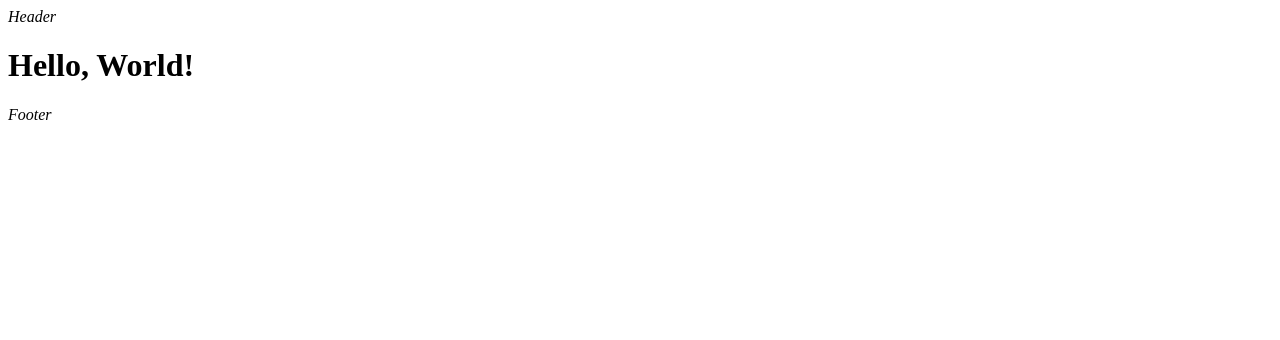
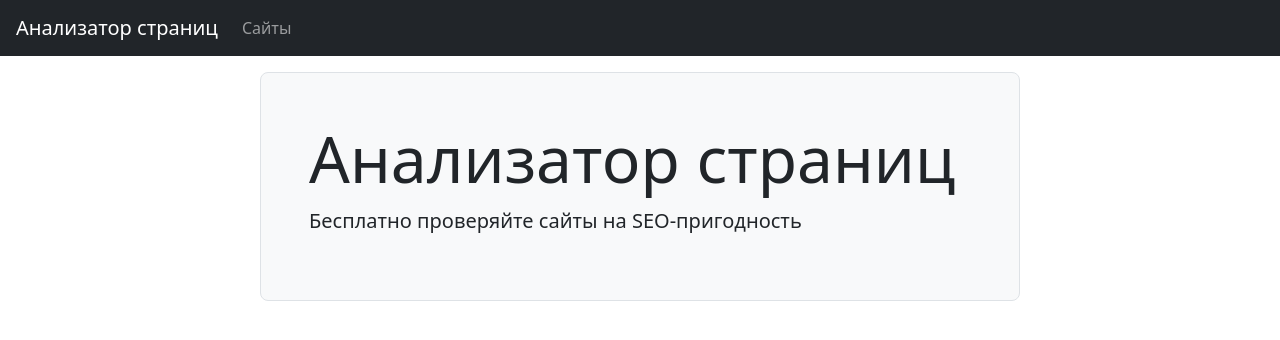
Before and after one commit to snegirevdv/python-project-83, a Flask app: page / in a window 1280 px wide. Shown: the top 340 px of the page. Run offline with Flask 3, Linux system fonts and the light colour scheme.

Commit message:
Update templates

```diff
--- a/page_analyzer/templates/index.html
+++ b/page_analyzer/templates/index.html
@@ -1,9 +1,18 @@
 {% extends "layouts/base.html" %}
 
 {% block title %}
-Main page
+<title>Main page</title>
 {% endblock %}
 
 {% block main %}
-    <h1>Hello, World!</h1>
+<main>
+  <div class="container mt-3">
+    <div class="row">
+      <div class="col col-md-10 col-lg-8 border rounded-3 bg-light p-5 mx-auto">
+        <h1 class="display-3">Анализатор страниц</h1>
+        <p class="lead">Бесплатно проверяйте сайты на SEO-пригодность</p>
+      </div>
+    </div>
+  </div>
+</main>
 {% endblock %}
--- a/page_analyzer/templates/layouts/base.html
+++ b/page_analyzer/templates/layouts/base.html
@@ -1,12 +1,23 @@
 <html lang="en">
 <head>
     <meta charset="UTF-8">
-    <meta name="viewport" content="width=device-width, initial-scale=1.0">
-    <title>{% block title %}Error: Block content not specified{% endblock %}</title>
+    <meta name="viewport" content="width=device-width, initial-scale=1.0, shrink-to-fit=no">
+    {% block title %}Error: Block content not specified{% endblock %}
+    <link
+      href="https://cdn.jsdelivr.net/npm/bootstrap@5.3.3/dist/css/bootstrap.min.css"
+      rel="stylesheet"
+      integrity="sha384-QWTKZyjpPEjISv5WaRU9OFeRpok6YctnYmDr5pNlyT2bRjXh0JMhjY6hW+ALEwIH"
+      crossorigin="anonymous"
+    >
 </head>
 <body>
-  <header>{% include "layouts/header.html" %}</header>
-  <main>{% block main %}Error: Block content not specified{% endblock %}</main>
-  <footer>{% include "layouts/footer.html" %}</footer>
+  {% include "layouts/header.html" %}
+  {% block main %}Error: Block content not specified{% endblock %}
+  {% include "layouts/footer.html" %}
+  <script
+    src="https://cdn.jsdelivr.net/npm/bootstrap@5.3.3/dist/js/bootstrap.bundle.min.js"
+    integrity="sha384-YvpcrYf0tY3lHB60NNkmXc5s9fDVZLESaAA55NDzOxhy9GkcIdslK1eN7N6jIeHz"
+    crossorigin="anonymous"
+  ></script>
 </body>
 </html>
--- a/page_analyzer/templates/layouts/footer.html
+++ b/page_analyzer/templates/layouts/footer.html
@@ -1 +1 @@
-<em>Footer</em>
+<footer></footer>
--- a/page_analyzer/templates/layouts/header.html
+++ b/page_analyzer/templates/layouts/header.html
@@ -1 +1,8 @@
-<em>Header</em>
+<header>
+  <nav class="navbar navbar-dark navbar-expand-md bg-dark px-3">
+    <a href="/" class="navbar-brand">Анализатор страниц</a>
+    <ul class="navbar-nav">
+      <li class="nav-item"><a href="/urls" class="nav-link">Сайты</a></li>
+    </ul>
+  </nav>
+</header>
```
